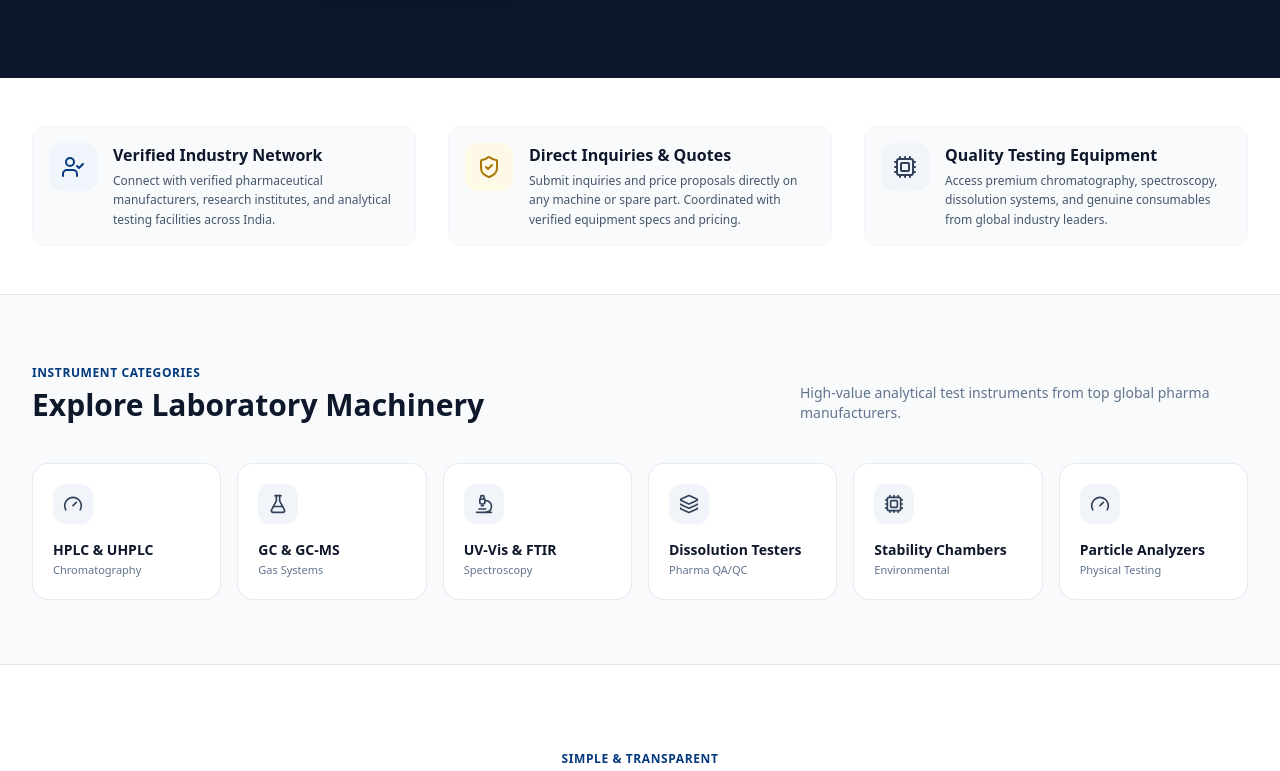
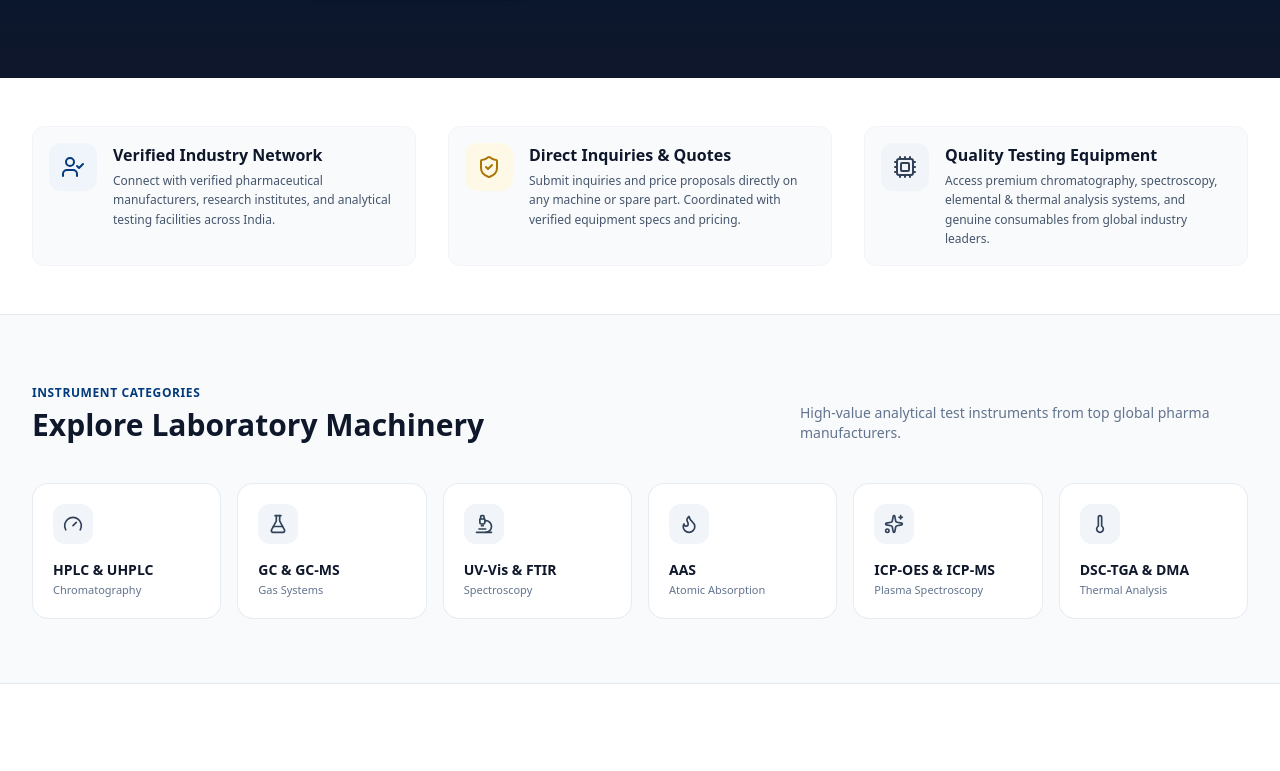
Before and after one commit to anshmangla/labmatrix_market, a Next.js app: page / in a window 1280 px wide. Shown: the part 633-1404 px from the top of the page. Built offline with nearby package versions, Linux system fonts and the light colour scheme; no server answers.

Commit message:
feat(home): update machinery categories to include AAS, ICP-OES & ICP-MS, and DSC-TGA & DMA

```diff
--- a/src/app/page.tsx
+++ b/src/app/page.tsx
@@ -14,6 +14,9 @@ import {
   FlaskConical,
   Gauge,
   Microscope,
+  Flame,
+  Sparkles,
+  Thermometer,
 } from "lucide-react";
 
 export default function Home() {
@@ -21,9 +24,9 @@ export default function Home() {
     { name: "HPLC & UHPLC", count: "Chromatography", icon: Gauge },
     { name: "GC & GC-MS", count: "Gas Systems", icon: FlaskConical },
     { name: "UV-Vis & FTIR", count: "Spectroscopy", icon: Microscope },
-    { name: "Dissolution Testers", count: "Pharma QA/QC", icon: Layers },
-    { name: "Stability Chambers", count: "Environmental", icon: Cpu },
-    { name: "Particle Analyzers", count: "Physical Testing", icon: Gauge },
+    { name: "AAS", count: "Atomic Absorption", icon: Flame },
+    { name: "ICP-OES & ICP-MS", count: "Plasma Spectroscopy", icon: Sparkles },
+    { name: "DSC-TGA & DMA", count: "Thermal Analysis", icon: Thermometer },
   ];
 
   return (
@@ -141,7 +144,7 @@ export default function Home() {
                   Quality Testing Equipment
                 </h3>
                 <p className="text-xs text-slate-600 mt-1 leading-relaxed">
-                  Access premium chromatography, spectroscopy, dissolution systems, and
+                  Access premium chromatography, spectroscopy, elemental & thermal analysis systems, and
                   genuine consumables from global industry leaders.
                 </p>
               </div>
```
